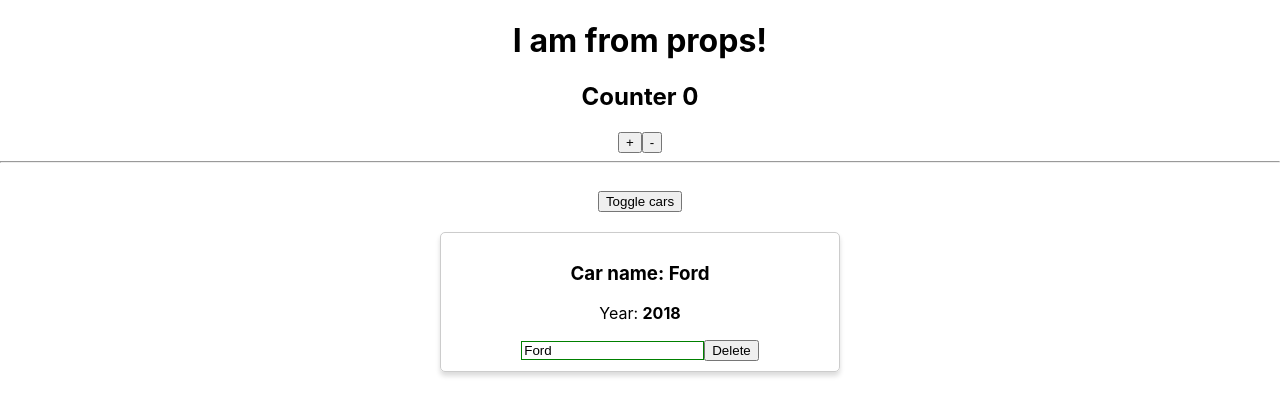
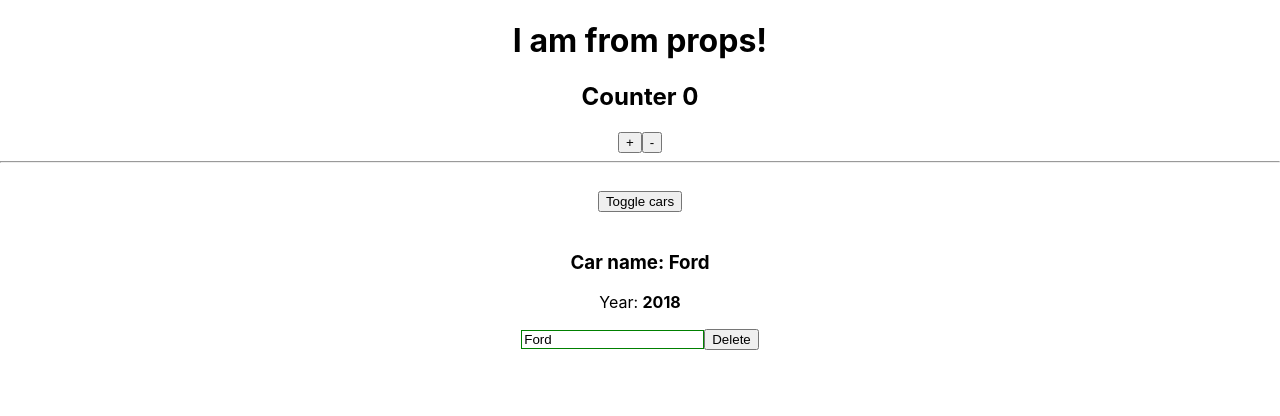
Before and after one commit to redline711/react-theory, a React (Create React App) app: page / in a window 1280 px wide. Both pictures are taken after a click on the button "Toggle cars". Shown: the top 416 px of the page. Built offline with nearby package versions, Linux system fonts and the light colour scheme.

Commit message:
5.12 Leading into components of higher of order

```diff
--- a/src/Car/Car.css
+++ b/src/Car/Car.css
@@ -1,16 +1,24 @@
 .Car {
-    /* border: 1px solid #ccc; */
+	border: 1px solid #ccc;
 	margin-bottom: 10px;
 	display: block;
 	padding: 10px;
-    /* box-shadow: 0 4px 5px 0 rgba(0, 0, 0, .14); */
+	box-shadow: 0 4px 5px 0 rgba(0, 0, 0, 0.14);
 	border-radius: 5px;
-    transition: border, box-shadow .3s;
+	transition: border, box-shadow 0.3s;
 }
 
-.input {}
+.Car:hover {
+	border: 1px solid #aaa;
+	box-shadow: 0 4px 16px 0 rgba(0, 0, 0, 0.25);
+	cursor: pointer;
+}
 
-.input:active, .input:focus {
+.input {
+}
+
+.input:active,
+.input:focus {
 	outline: none;
 }
 
--- a/src/Car/Car.js
+++ b/src/Car/Car.js
@@ -1,43 +1,9 @@
 import React from 'react'
+import './Car.css'
+import withClass from '../hoc/withClass'
 
 class Car extends React.Component {
-	componentWillReceiveProps(nextProps) {
-		console.log('Car componentWillReceiveProps', nextProps)
-	}
-
-	shouldComponentUpdate(nextProps, nextState) {
-		console.log('Car shouldComponentUpdate', nextProps, nextState)
-		return nextProps.name.trim() !== this.props.name.trim()
-	}
-
-	componentWillUpdate(nextProps, nextState) {
-		console.log('Car componentWillUpdate', nextProps, nextState)
-	}
-
-	// static getDerivedStateFromProps(nextProps, prevState) {
-	// 	console.log('Car getDerivedStateFromProps', nextProps, prevState)
-	// 	return prevState
-	// }
-
-	componentDidUpdate() {
-		console.log('componentDidUpdate')
-	}
-
-	// getSnapshotBeforeUdate() {
-	// 	console.log('Car getSnapshotBeforeUdate')
-	// }
-
-	componentWillUnmount() {
-		console.log('Car componentWillUnmount')
-	}
-
 	render() {
-		console.log('Car render')
-
-		// if (Math.random() > 0.7) {
-		// 	throw new Error('Car random failed')
-		// }
-
 		const inputClasses = ['input']
 
 		if (this.props.name !== '') {
@@ -50,17 +16,8 @@ class Car extends React.Component {
 			inputClasses.push('bold')
 		}
 
-		const style = {
-			border: '1px solid #ccc',
-			boxShadow: '0 4px 5px 0 rgba(0, 0, 0, .14)',
-			':hover': {
-				border: '1px solid #aaa',
-				boxShadow: '0 4px 16px 0 rgba(0, 0, 0, .25)'
-			}
-		}
-
 		return (
-			<div className="Car" style={style}>
+			<React.Fragment>
 				<h3>Car name: {this.props.name}</h3>
 				<p>
 					Year: <strong>{this.props.year}</strong>{' '}
@@ -72,9 +29,9 @@ class Car extends React.Component {
 					className={inputClasses.join(' ')}
 				/>
 				<button onClick={this.props.onDelete}>Delete</button>
-			</div>
+			</React.Fragment>
 		)
 	}
 }
 
-export default Car
+export default withClass(Car, Car)
--- /dev/null
+++ b/src/hoc/withClass.js
@@ -0,0 +1,13 @@
+import React from 'react'
+
+const withClass = (Component, className) => {
+	return props => {
+		return (
+			<div className={className}>
+				<Component {...props} />
+			</div>
+		)
+	}
+}
+
+export default withClass
```
Lines whose indentation alone changed are shown as unchanged.
